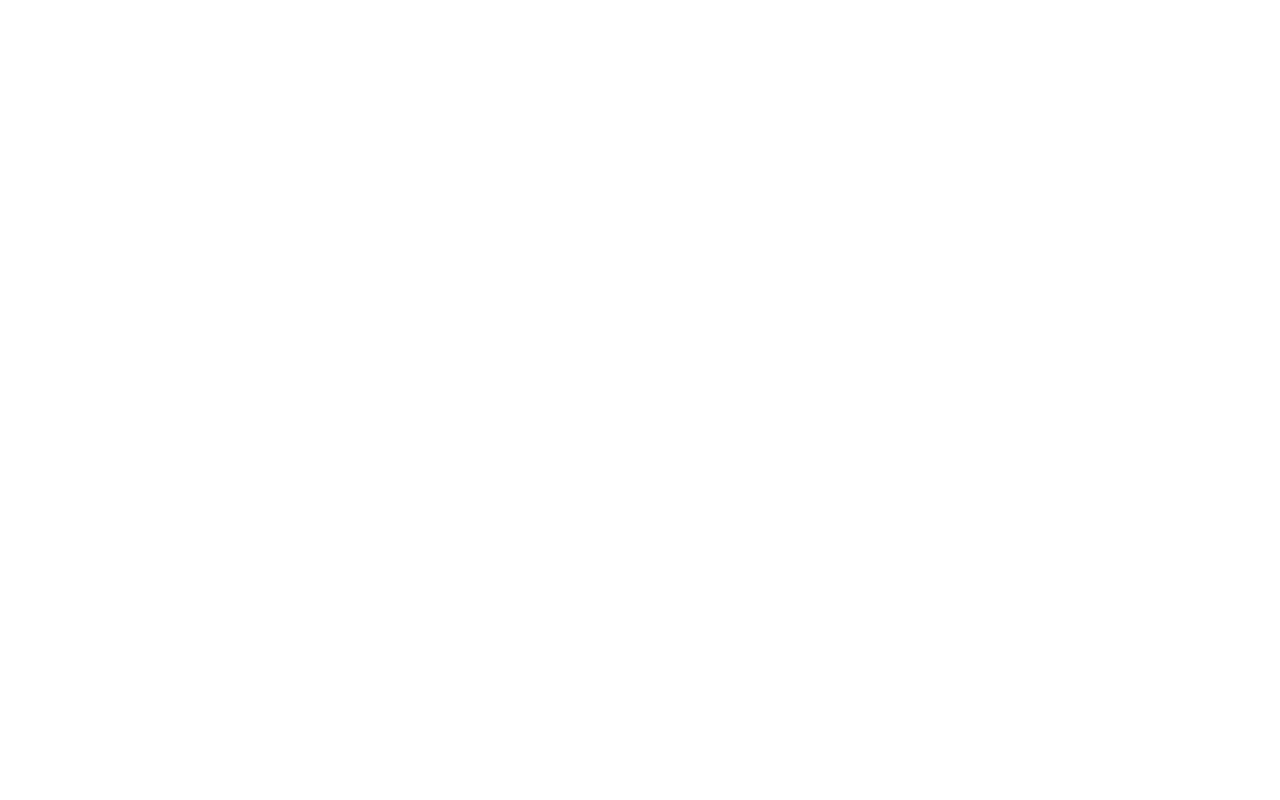
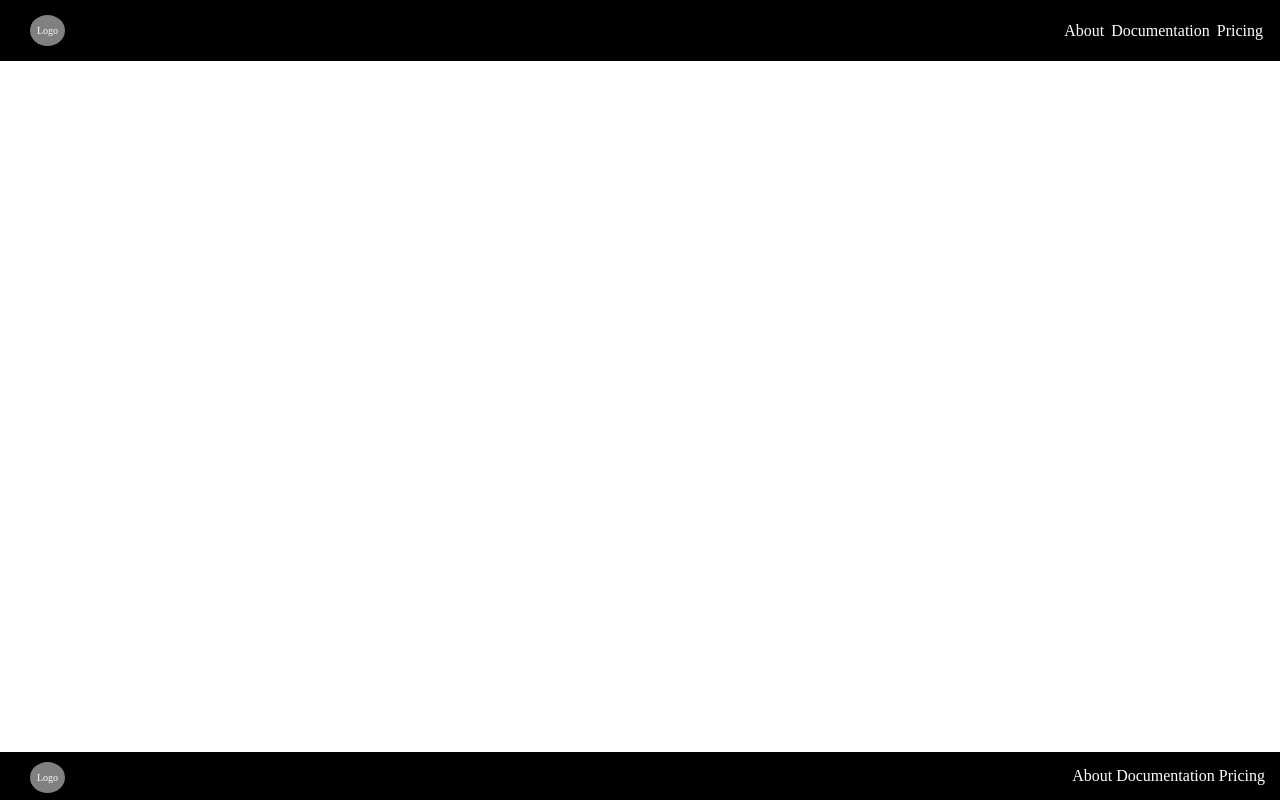
Before and after one commit to aherreDev/js-basic-course, a plain HTML site: page clase4.html in a window 1280 px wide. Drawn offline with Linux system fonts and the light colour scheme.

Commit message:
[Update] clase 4

```diff
--- a/clase4.html
+++ b/clase4.html
@@ -4,7 +4,125 @@
     <meta charset="UTF-8" />
     <meta name="viewport" content="width=device-width, initial-scale=1.0" />
     <title>FlexBox</title>
-    <style></style>
+    <style>
+      body {
+        margin: 0px;
+        display: flex;
+        justify-content: space-between;
+        flex-direction: column;
+        height: 100vh;
+      }
+      /* h1 {
+        padding: 0px;
+        margin: 0px;
+      }
+      .navbar h1 {
+        height: 10vh;
+        border: 1px dashed red;
+      }
+      .navbar span {
+        height: 10vh;
+        border: 1px dotted purple;
+      }
+      .navbar div {
+        display: flex;
+        order: 2;
+        height: 10vh;
+        border: dashed green;
+      }
+
+      .navbar {
+        display: flex;
+        background-color: aqua;
+        height: 30vh;
+        flex-direction: column;
+        align-items: center;
+        justify-content: space-around;
+        flex-wrap: wrap;
+      } */
+      .navbar {
+        background-color: black;
+        color: white;
+        padding: 15px 10px;
+        display: flex;
+        align-items: center;
+      }
+      /*V1*/
+      .navbar.v1 {
+        padding-left: 30px;
+        justify-content: flex-end;
+      }
+      .navbar.v1 span {
+        margin-right: 7px;
+      }
+      .navbar.v1 span:hover {
+        cursor: pointer;
+        border-bottom: 1px solid rgb(165, 165, 165);
+      }
+      .navbar.v1 .logo {
+        padding: 10px 7px;
+        font-size: 10px;
+        background-color: gray;
+        border-radius: 50%;
+        margin-right: auto;
+        transition: 0.3s;
+      }
+      .navbar.v1 .logo:hover {
+        background-color: rgb(105, 105, 105);
+        border: 0px;
+      }
+      /*V2*/
+      .navbar.v2 {
+        padding: 15px 15px;
+        padding-left: 30px;
+        justify-content: space-between;
+      }
+      .navbar.v2 .logo {
+        padding: 10px 7px;
+        font-size: 10px;
+        background-color: gray;
+        border-radius: 50%;
+        margin-right: auto;
+        transition: 0.3s;
+      }
+      .navbar.v2 .logo:hover {
+        background-color: rgb(105, 105, 105);
+        border: 0px;
+      }
+      .navbar.v2 span:hover {
+        cursor: pointer;
+        border-bottom: 1px solid rgb(165, 165, 165);
+      }
+      .navbar.v2 div .right{
+        width: 40%;
+        display: flex;
+        justify-content: space-around;
+      }
+    </style>
   </head>
-  <body></body>
+  <body>
+    <!--<div class="navbar">
+       <div class="uno">uno</div>
+      <span class="dos">dos</span>
+      <h1 class="tres">tres</h1>
+      <h1 class="cuatro">cuatro</h1>
+
+    </div>-->
+    <div class="navbar v1">
+      <span class="logo">Logo</span>
+      <span>About</span>
+      <span>Documentation</span>
+      <span>Pricing</span>
+    </div>
+    <div class="navbar v2">
+      <div>
+        <span class="logo">Logo</span>
+      </div>
+      <div class="right">
+        <span>About</span>
+        <span>Documentation</span>
+        <span>Pricing</span>
+      </div>
+    </span>
+  </body>
 </html>
```
